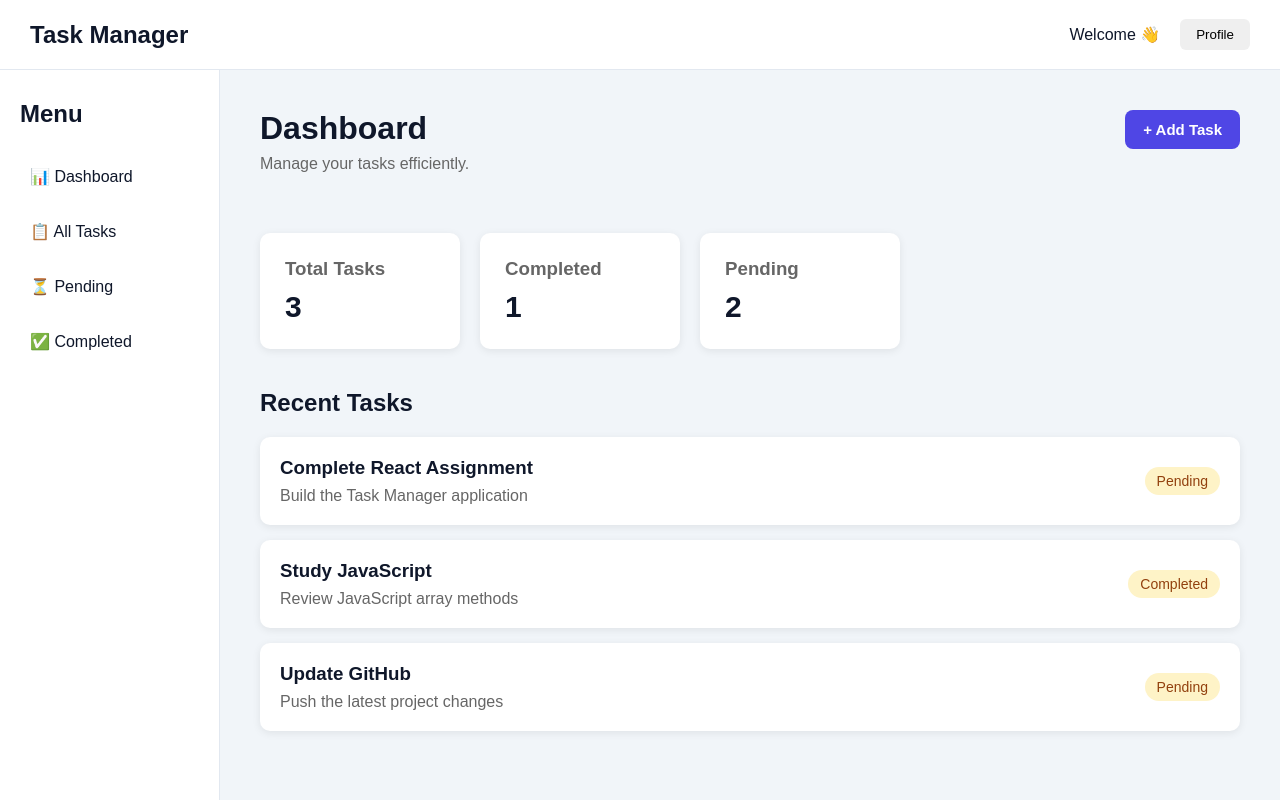
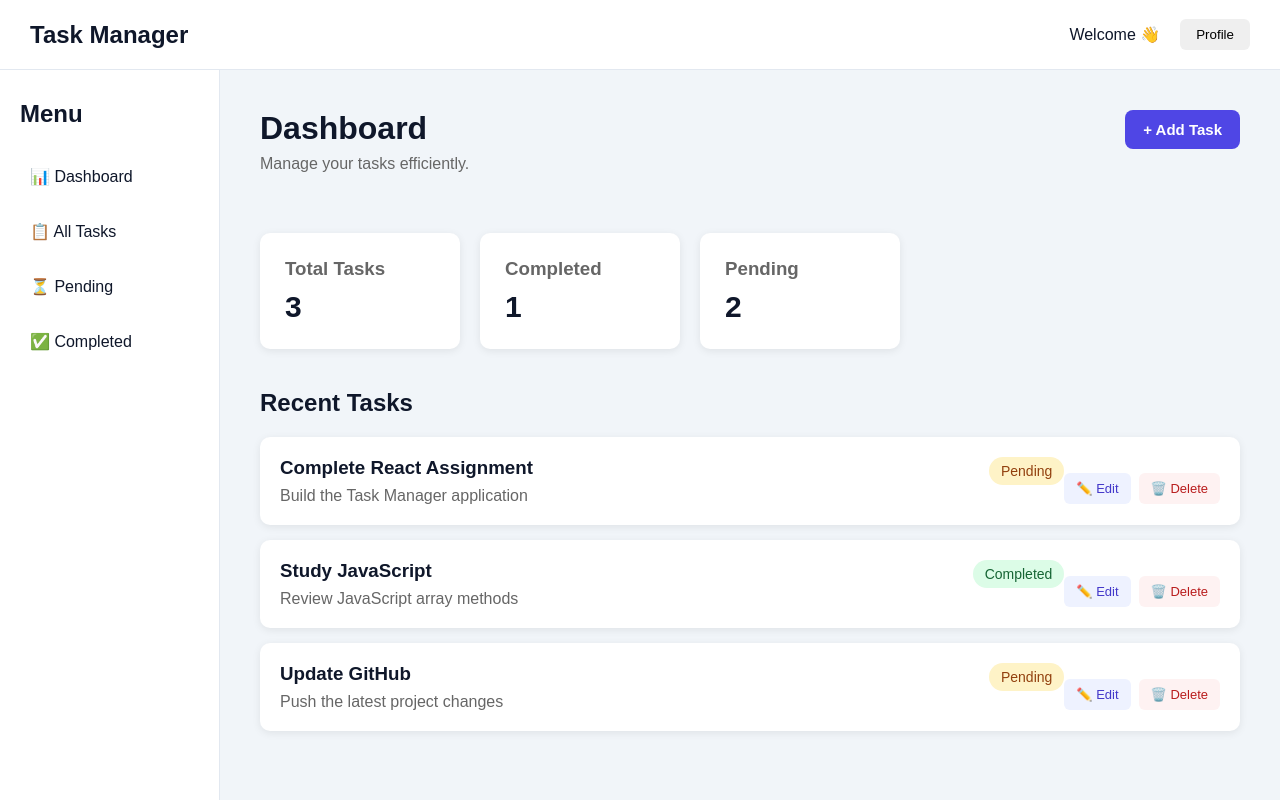
Before and after one commit to Avish-Tharu/react-task-manager, a React (Vite) app: page / in a window 1280 px wide. Built offline with nearby package versions, Linux system fonts and the light colour scheme.

Commit message:
Add edit and delete task functionality

```diff
--- a/src/App.jsx
+++ b/src/App.jsx
@@ -5,6 +5,7 @@ import Sidebar from "./components/Sidebar";
 import TaskStats from "./components/TaskStats";
 import TaskCard from "./components/TaskCard";
 import AddTaskForm from "./components/AddTaskForm";
+import EditTaskForm from "./components/EditTaskForm";
 
 function App() {
   const [tasks, setTasks] = useState([
@@ -30,6 +31,8 @@ function App() {
 
   const [showAddForm, setShowAddForm] = useState(false);
 
+  const [editingTask, setEditingTask] = useState(null);
+
   const handleAddTask = (newTask) => {
     setTasks((currentTasks) => [
       ...currentTasks,
@@ -37,6 +40,38 @@ function App() {
     ]);
 
     setShowAddForm(false);
+  };
+
+  const handleEditTask = (task) => {
+    setEditingTask(task);
+  };
+
+  const handleUpdateTask = (updatedTask) => {
+    setTasks((currentTasks) =>
+      currentTasks.map((task) =>
+        task.id === updatedTask.id
+          ? updatedTask
+          : task
+      )
+    );
+
+    setEditingTask(null);
+  };
+
+  const handleDeleteTask = (taskId) => {
+    const confirmed = window.confirm(
+      "Are you sure you want to delete this task?"
+    );
+
+    if (!confirmed) {
+      return;
+    }
+
+    setTasks((currentTasks) =>
+      currentTasks.filter(
+        (task) => task.id !== taskId
+      )
+    );
   };
 
   const totalTasks = tasks.length;
@@ -92,6 +127,14 @@ function App() {
             />
           )}
 
+          {editingTask && (
+            <EditTaskForm
+              task={editingTask}
+              onUpdateTask={handleUpdateTask}
+              onCancel={() => setEditingTask(null)}
+            />
+          )}
+
           <section className="tasks-section">
 
             <h2>Recent Tasks</h2>
@@ -101,9 +144,9 @@ function App() {
               {tasks.map((task) => (
                 <TaskCard
                   key={task.id}
-                  title={task.title}
-                  description={task.description}
-                  status={task.status}
+                  task={task}
+                  onEdit={handleEditTask}
+                  onDelete={handleDeleteTask}
                 />
               ))}
 
--- /dev/null
+++ b/src/components/EditTaskForm.jsx
@@ -0,0 +1,113 @@
+function EditTaskForm({
+  task,
+  onUpdateTask,
+  onCancel,
+}) {
+  const handleSubmit = (event) => {
+    event.preventDefault();
+
+    const formData = new FormData(event.target);
+
+    const updatedTask = {
+      ...task,
+      title: formData.get("title").trim(),
+      description: formData.get("description").trim(),
+      status: formData.get("status"),
+    };
+
+    if (!updatedTask.title) {
+      alert("Please enter a task title.");
+      return;
+    }
+
+    onUpdateTask(updatedTask);
+  };
+
+  return (
+    <div className="edit-form-container">
+
+      <div className="form-header">
+        <h2>Edit Task</h2>
+
+        <button
+          type="button"
+          className="close-button"
+          onClick={onCancel}
+        >
+          ×
+        </button>
+      </div>
+
+      <form onSubmit={handleSubmit}>
+
+        <div className="form-group">
+          <label htmlFor={`edit-title-${task.id}`}>
+            Task Title
+          </label>
+
+          <input
+            id={`edit-title-${task.id}`}
+            name="title"
+            type="text"
+            defaultValue={task.title}
+          />
+        </div>
+
+        <div className="form-group">
+          <label htmlFor={`edit-description-${task.id}`}>
+            Description
+          </label>
+
+          <textarea
+            id={`edit-description-${task.id}`}
+            name="description"
+            defaultValue={task.description}
+            rows="4"
+          />
+        </div>
+
+        <div className="form-group">
+          <label htmlFor={`edit-status-${task.id}`}>
+            Status
+          </label>
+
+          <select
+            id={`edit-status-${task.id}`}
+            name="status"
+            defaultValue={task.status}
+          >
+            <option value="Pending">
+              Pending
+            </option>
+
+            <option value="Completed">
+              Completed
+            </option>
+          </select>
+        </div>
+
+        <div className="form-actions">
+
+          <button
+            type="button"
+            className="cancel-button"
+            onClick={onCancel}
+          >
+            Cancel
+          </button>
+
+          <button
+            type="submit"
+            className="add-button"
+          >
+            Save Changes
+          </button>
+
+        </div>
+
+      </form>
+    </div>
+  );
+}
+
+export default EditTaskForm;
--- a/src/components/TaskCard.jsx
+++ b/src/components/TaskCard.jsx
@@ -1,14 +1,49 @@
-function TaskCard({ title, description, status }) {
+function TaskCard({
+  task,
+  onEdit,
+  onDelete,
+}) {
   return (
     <div className="task-card">
-      <div>
-        <h3>{title}</h3>
-        <p>{description}</p>
+
+      <div className="task-content">
+
+        <div>
+          <h3>{task.title}</h3>
+
+          <p>{task.description}</p>
+        </div>
+
+        <span
+          className={`task-status ${
+            task.status === "Completed"
+              ? "completed"
+              : "pending"
+          }`}
+        >
+          {task.status}
+        </span>
+
       </div>
 
-      <span className="task-status">
-        {status}
-      </span>
+      <div className="task-actions">
+
+        <button
+          className="edit-button"
+          onClick={() => onEdit(task)}
+        >
+          ✏️ Edit
+        </button>
+
+        <button
+          className="delete-button"
+          onClick={() => onDelete(task.id)}
+        >
+          🗑️ Delete
+        </button>
+
+      </div>
+
     </div>
   );
 }
--- a/src/styles/main.css
+++ b/src/styles/main.css
@@ -288,3 +288,76 @@ body {
 .add-button:hover {
   background: #4338CA;
 }
+/* ============================= */
+/* DAY 5 - EDIT & DELETE */
+/* ============================= */
+
+/* Edit Form */
+
+.edit-form-container {
+  background: #FFFFFF;
+  border: 1px solid #E2E8F0;
+  border-radius: 12px;
+  padding: 25px;
+  margin-bottom: 30px;
+  max-width: 700px;
+  box-shadow: 0 4px 12px rgba(15, 23, 42, 0.08);
+}
+
+/* Task Content */
+
+.task-content {
+  display: flex;
+  justify-content: space-between;
+  align-items: flex-start;
+  gap: 20px;
+  flex: 1;
+}
+
+/* Task Actions */
+
+.task-actions {
+  display: flex;
+  gap: 8px;
+  margin-top: 15px;
+}
+
+.edit-button,
+.delete-button {
+  border: none;
+  padding: 8px 12px;
+  border-radius: 6px;
+  font-size: 13px;
+  cursor: pointer;
+  font-weight: 500;
+}
+
+.edit-button {
+  background: #EEF2FF;
+  color: #4338CA;
+}
+
+.edit-button:hover {
+  background: #E0E7FF;
+}
+
+.delete-button {
+  background: #FEF2F2;
+  color: #B91C1C;
+}
+
+.delete-button:hover {
+  background: #FEE2E2;
+}
+
+/* Task Status */
+
+.task-status.completed {
+  background: #DCFCE7;
+  color: #166534;
+}
+
+.task-status.pending {
+  background: #FEF3C7;
+  color: #92400E;
+}
```
